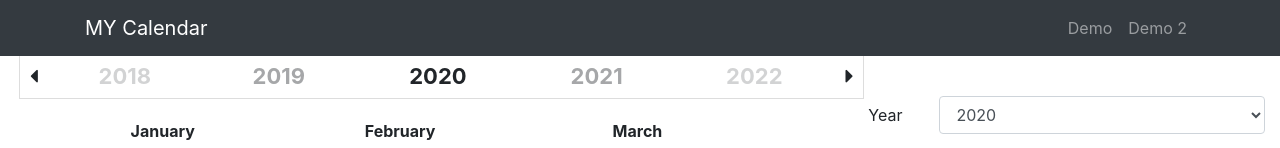
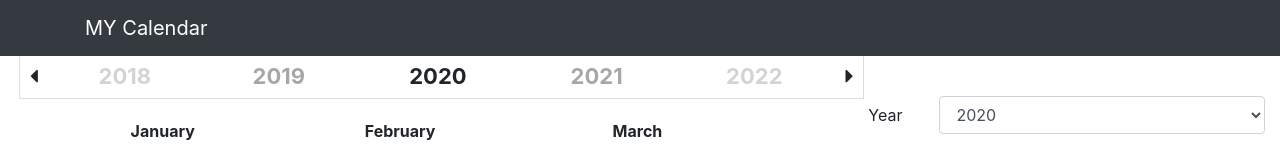
Before and after one commit to almanacz/MY-Calendar, a plain HTML site: page index.html in a window 1280 px wide. Shown: the top 148 px of the page. Drawn offline with Linux system fonts and the light colour scheme.

Commit message:
remove demo pages

```diff
--- a/index.html
+++ b/index.html
@@ -2815,12 +2815,12 @@
             </button>
             <div class="collapse navbar-collapse" id="navbarResponsive">
                 <ul class="navbar-nav ml-auto">
-                    <li class="nav-item">
+                    <!--<li class="nav-item">
                         <a class="nav-link" href="demo.html">Demo</a>
                     </li>
                     <li class="nav-item">
                         <a class="nav-link" href="demo2.html">Demo 2</a>
-                    </li>
+                    </li>-->
                     <!--<li class="nav-item">
                         <a class="nav-link" href="about.html">About</a>
                     </li>
```
